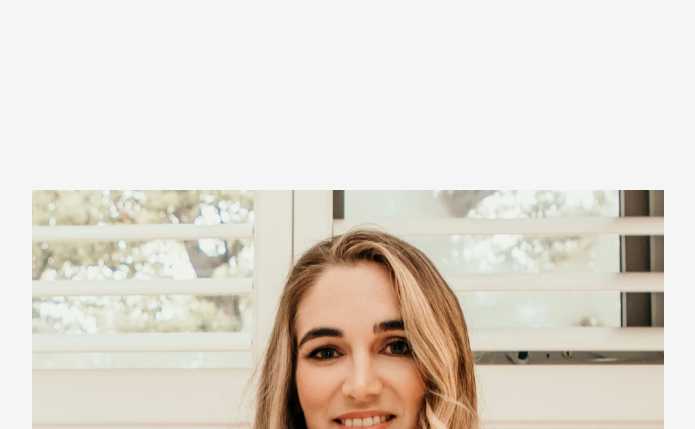
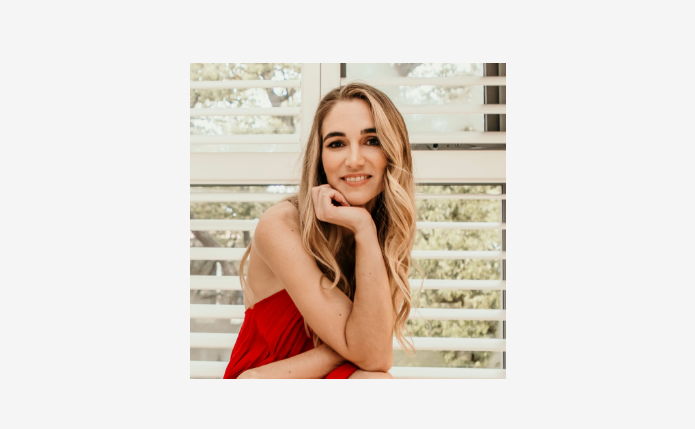
Before and after one commit to coderuntheworld/coderuntheworld.github.io, a plain HTML site: page index.html in a window 1280 px wide. Shown: the top 429 px of the page, without its empty margins (292-987 px from the left). Drawn offline with Linux system fonts and the light colour scheme.

Commit message:
Basic skeleton setup

```diff
--- a/css/style.css
+++ b/css/style.css
@@ -6,9 +6,9 @@ body {
 }
 
 img {
-    width: 50%!important;
+    width: 25%!important;
     height: auto;
-    margin: 15% auto;
+    margin: 5% auto;
     display: block;
     text-align: center;
 }
```
